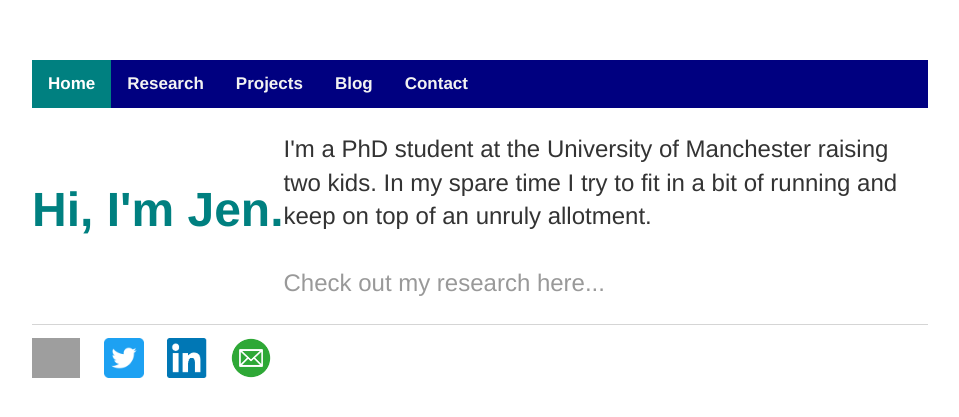
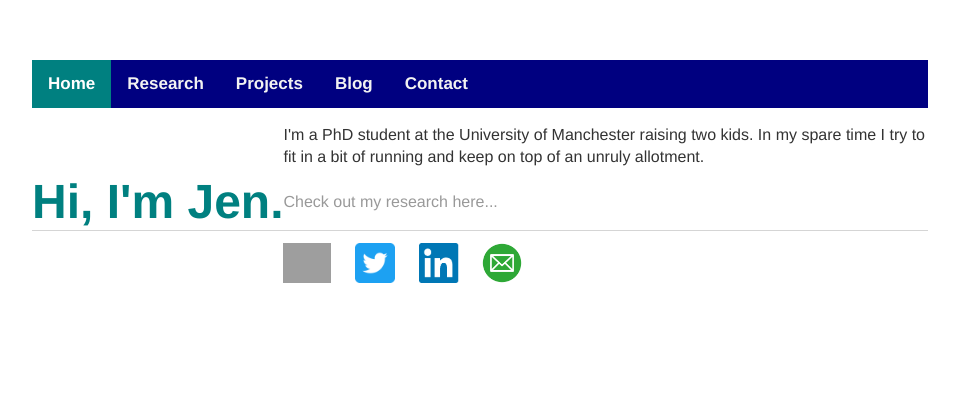
Before and after one commit to jendmurphy/jendmurphy.github.io, a Jekyll site: the page built from index.html, in a window 1280 px wide. Shown: the top 417 px of the page, without its empty margins (160-1119 px from the left). Built offline with Jekyll 4.4.1, drawn with Linux system fonts in a browser that asks for light colours; grey boxes are pictures that could not be loaded.

Commit message:
Update main.css

```diff
--- a/css/main.css
+++ b/css/main.css
@@ -81,8 +81,14 @@
     color: teal
 }
 
+h3 {
+    font-size: 1.5em;
+    font-family:'Helvetica', 'Arial', 'Sans-Serif';
+    color: teal
+}
+
 p {
-    font-size: 1.5em;
+    font-size: 1em;
     font-family:'Helvetica', 'Arial', 'Sans-Serif';
     line-height: 1.4em;
     color: #333;
```
